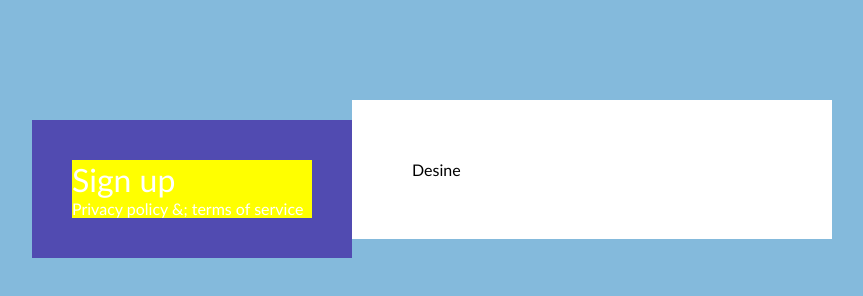
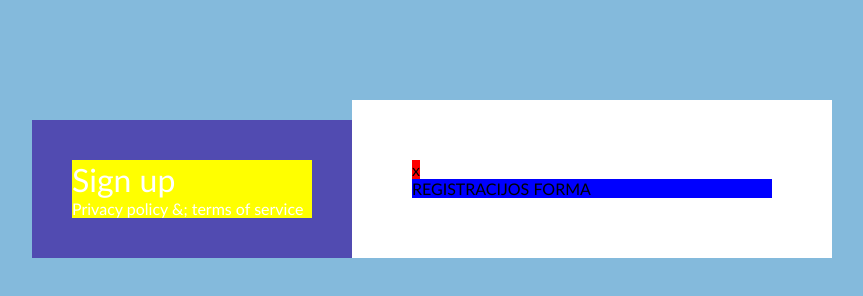
Before and after one commit to brokenfingers/6-sign-up, a website: page index.html in a window 1280 px wide. Shown: the whole page, without its empty margins (208-1071 px from the left). Drawn offline with Linux system fonts and the light colour scheme.

Commit message:
Right column

```diff
--- /dev/null
+++ b/css/form.css
@@ -0,0 +1,5 @@
+.form {
+    display: inline-block;
+    width: 100%;
+    background-color: blue;
+}
--- a/css/main.css
+++ b/css/main.css
@@ -61,3 +61,8 @@
     float: left;
     background-color: #fff;
 }
+
+.close {
+    display: inline-block;
+    background-color: red;
+}
--- a/index.html
+++ b/index.html
@@ -15,6 +15,7 @@
     <meta name="theme-color" content="#63b3dc">
     <link rel="shortcut icon" href="./favicon.ico" type="image/x-icon">
     <link rel="stylesheet" href="./css/main.css">
+    <link rel="stylesheet" href="./css/form.css">
     <title>Sign up</title>
 </head>
 <body>
@@ -27,7 +28,12 @@
                 <a class="link" href="#">terms of service</a>
             </div>
         </div>
-        <div class="right-column">Desine</div>
+        <div class="right-column">
+            <div class="close">x</div>
+            <form class="form">
+                REGISTRACIJOS FORMA
+            </form>
+        </div>
     </main>
 
 </body>
```
